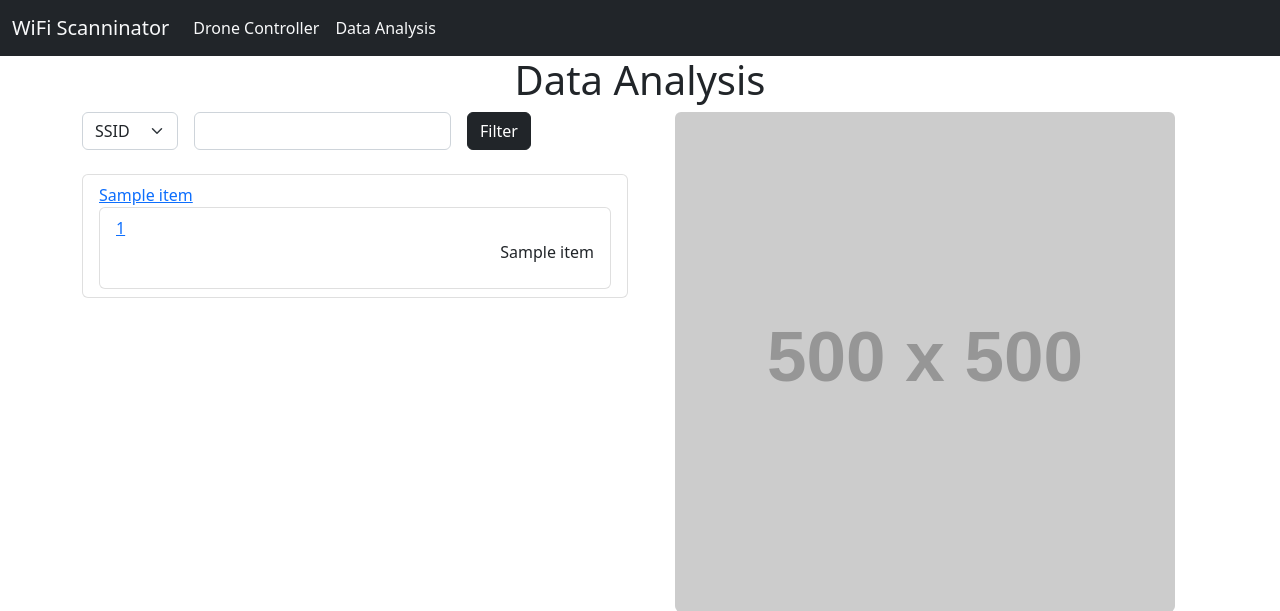
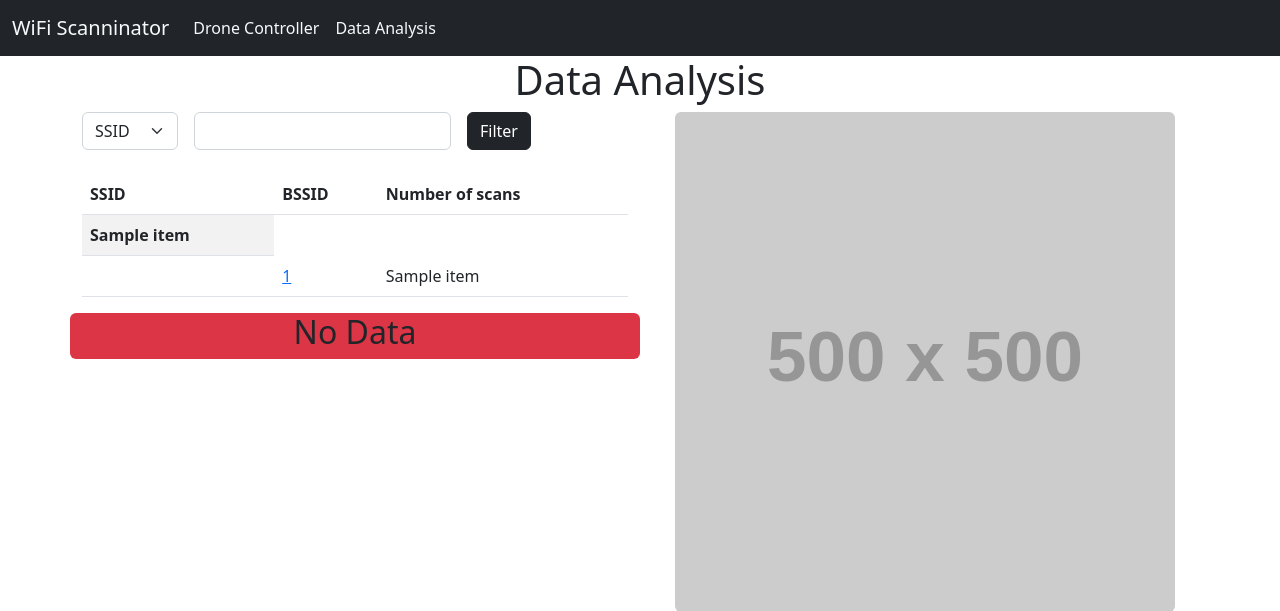
Before and after one commit to ReturnOfTheLast/P1_main_interface, a Flask app: page /data in a window 1280 px wide. Shown: the top 611 px of the page. Run offline with Flask 2, Linux system fonts and the light colour scheme; grey boxes labelled with a size stand in for pictures from a placeholder-image service; a database or web service that is not in the repository returns one stand-in record (values such as "Sample title"); data that the repository does not hold is empty; some libraries are stand-ins or nearby versions.

Commit message:
Switched the ssid overview over to a table

```diff
--- a/templates/data.html
+++ b/templates/data.html
@@ -30,23 +30,27 @@
 			{# Vertical Spacer #}
 			<br>
 			{% if listview %}
-				{# List of Data #}
-				<ul class="list-group">
-					{# Go through all keys (ssids) #}
-					{% for ssid in listview %}
-						{# Create a list element for each #}
-						<li class="list-group-item"><a href="/data/ssid/{{ ssid }}">{{ ssid }}</a>
-							<ul class="list-group">
-								{# Go through all bssids for that ssid #}
-								{% for bssid_scans in listview[ssid] %}
-									{# and create a list element for these #}
-									<li class="list-group-item"><a href="/data/bssid/{{ bssid_scans[0] }}">{{ bssid_scans[0] }}</a><p class="text-end">{{ bssid_scans[1] }}</p></li>
-								{% endfor %}
-							</ul>
-						</li>
-					{% endfor %}
-				</ul>
-			{% else %}
+				<table class="table table-striped table-hover">
+					<thead>
+						<th scope="col">SSID</th>
+						<th scope="col">BSSID</th>
+						<th scope="col">Number of scans</th>
+					</thead>
+					<tbody>
+						{% for ssid in listview %}
+							<tr>
+								<th scope="row">{{ ssid }}</th>
+							</tr>
+							{% for bssid_scans in listview[ssid] %}
+								<tr>
+									<td></td>
+									<td><a href="/data/bssid/{{ bssid_scans[0] }}">{{ bssid_scans[0] }}</a></td>
+									<td>{{ bssid_scans[1] }}</td>
+								</tr>
+							{% endfor %}
+						{% endfor %}
+					</tbody>
+				</table>
 				<div class="row bg-danger justify-content-center text-dark text-center align-items-center rounded">
 					<div class="col">
 						<h2>No Data</h2>
```
